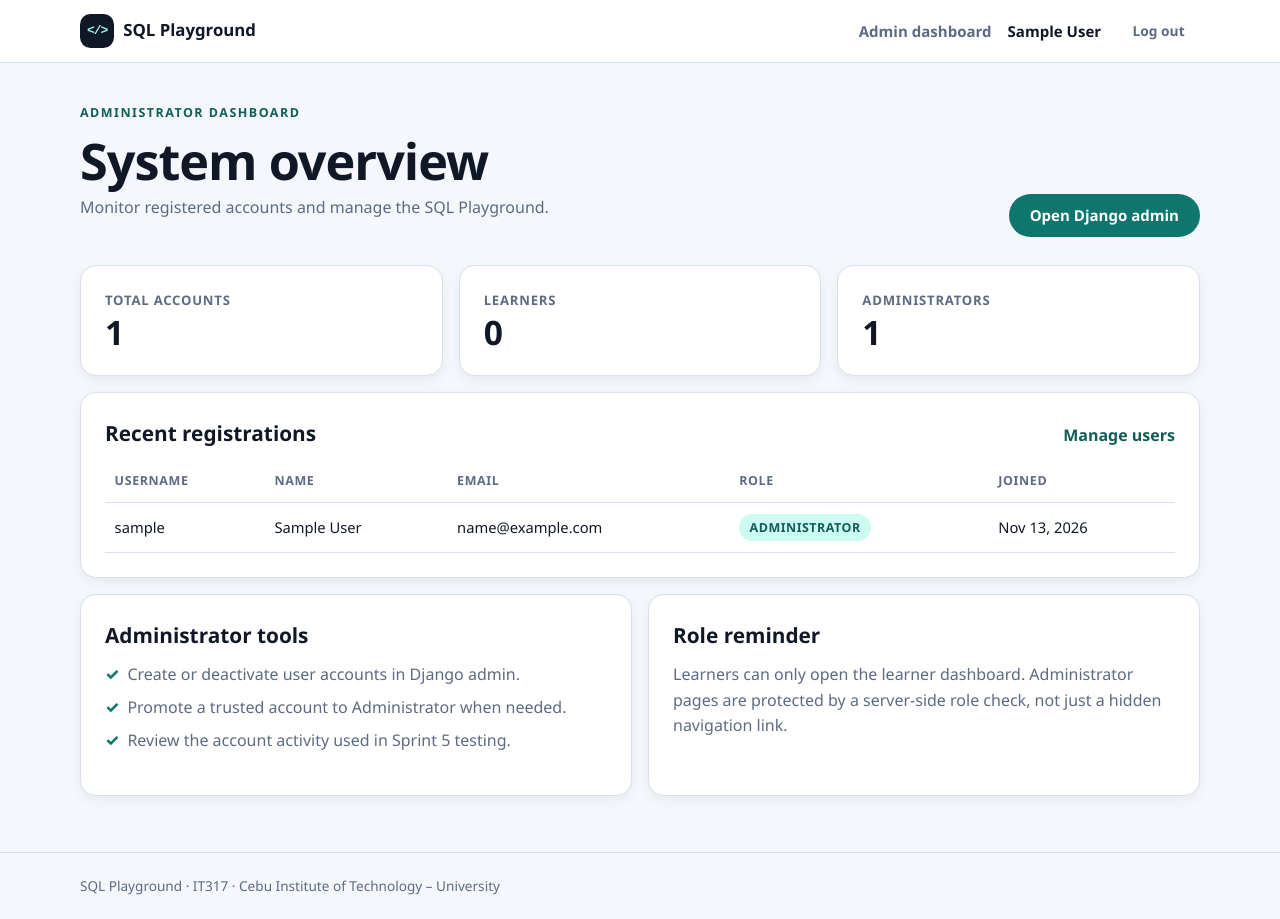
After one commit to jamuelbacus/SQLPlayground-Bacus-Jamuel-G2, a Django app: page /dashboard/administrator/ in a window 1280 px wide. The commit adds this page. Run offline with Django 5.2, Linux system fonts and the light colour scheme; the visitor is signed in with stand-in values (Sample User, id 1); data comes from the database, SQL or seed files in the repository.

Commit message:
feat: add learner and administrator dashboards

```diff
--- a/templates/base.html
+++ b/templates/base.html
@@ -17,6 +17,11 @@
 
         <nav class="site-nav" aria-label="Main navigation">
           {% if user.is_authenticated %}
+            {% if user.is_administrator %}
+              <a href="{% url 'administrator_dashboard' %}">Admin dashboard</a>
+            {% else %}
+              <a href="{% url 'learner_dashboard' %}">My dashboard</a>
+            {% endif %}
             <span class="nav-user">{{ user.display_name }}</span>
             <form method="post" action="{% url 'logout' %}" class="inline-form">
               {% csrf_token %}
--- /dev/null
+++ b/templates/dashboard/administrator_dashboard.html
@@ -0,0 +1,82 @@
+{% extends "base.html" %}
+
+{% block title %}Administrator dashboard | SQL Playground{% endblock %}
+
+{% block content %}
+  <section class="page-head">
+    <div>
+      <p class="eyebrow">Administrator dashboard</p>
+      <h1>System overview</h1>
+      <p class="muted">Monitor registered accounts and manage the SQL Playground.</p>
+    </div>
+    <a class="btn btn-primary" href="{% url 'admin:index' %}">Open Django admin</a>
+  </section>
+
+  <section class="stat-grid">
+    <article class="card stat-card">
+      <span class="stat-label">Total accounts</span>
+      <strong class="stat-value">{{ total_users }}</strong>
+    </article>
+    <article class="card stat-card">
+      <span class="stat-label">Learners</span>
+      <strong class="stat-value">{{ total_learners }}</strong>
+    </article>
+    <article class="card stat-card">
+      <span class="stat-label">Administrators</span>
+      <strong class="stat-value">{{ total_administrators }}</strong>
+    </article>
+  </section>
+
+  <section class="card">
+    <div class="section-head">
+      <h2>Recent registrations</h2>
+      <a class="text-link" href="{% url 'admin:accounts_customuser_changelist' %}">Manage users</a>
+    </div>
+    {% if recent_users %}
+      <div class="table-wrap">
+        <table class="data-table">
+          <thead>
+            <tr>
+              <th scope="col">Username</th>
+              <th scope="col">Name</th>
+              <th scope="col">Email</th>
+              <th scope="col">Role</th>
+              <th scope="col">Joined</th>
+            </tr>
+          </thead>
+          <tbody>
+            {% for account in recent_users %}
+              <tr>
+                <td>{{ account.username }}</td>
+                <td>{{ account.display_name }}</td>
+                <td>{{ account.email }}</td>
+                <td><span class="badge">{{ account.get_role_display }}</span></td>
+                <td>{{ account.date_joined|date:"M j, Y" }}</td>
+              </tr>
+            {% endfor %}
+          </tbody>
+        </table>
+      </div>
+    {% else %}
+      <p class="muted">No accounts have been registered yet.</p>
+    {% endif %}
+  </section>
+
+  <section class="content-grid">
+    <article class="card">
+      <h2>Administrator tools</h2>
+      <ul class="check-list">
+        <li>Create or deactivate user accounts in Django admin.</li>
+        <li>Promote a trusted account to Administrator when needed.</li>
+        <li>Review the account activity used in Sprint 5 testing.</li>
+      </ul>
+    </article>
+    <article class="card">
+      <h2>Role reminder</h2>
+      <p class="muted">
+        Learners can only open the learner dashboard. Administrator pages are
+        protected by a server-side role check, not just a hidden navigation link.
+      </p>
+    </article>
+  </section>
+{% endblock %}
--- a/templates/home.html
+++ b/templates/home.html
@@ -14,7 +14,7 @@
       </p>
       <div class="hero-actions">
         {% if user.is_authenticated %}
-          <p class="muted">You are logged in as <strong>{{ user.display_name }}</strong>.</p>
+          <a class="btn btn-primary" href="{% url 'dashboard' %}">Go to my dashboard</a>
         {% else %}
           <a class="btn btn-primary" href="{% url 'signup' %}">Create an account</a>
           <a class="btn btn-secondary" href="{% url 'login' %}">Log in</a>
```
Also changed, not shown: templates/403.html (added, +15 -0 lines), templates/dashboard/learner_dashboard.html (added, +53 -0 lines).
